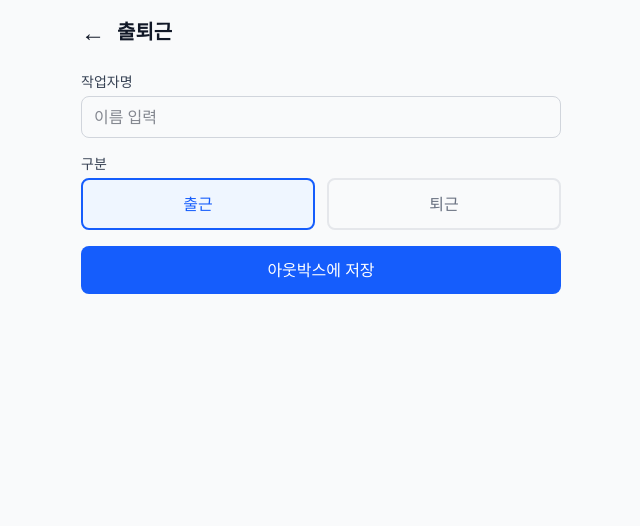
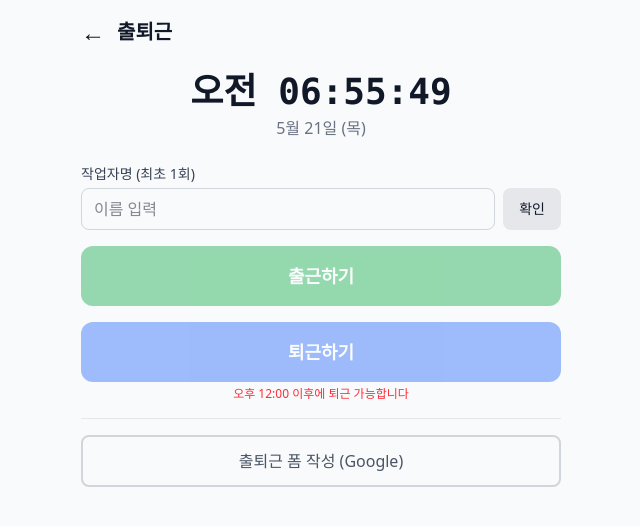
Before and after one commit to rklpoi5678/bmart-pwa, a Next.js app: page /work/attendance in a window 1280 px wide. Shown: the top 526 px of the page, without its empty margins (319-959 px from the left). Built offline with nearby package versions, Linux system fonts and the light colour scheme.

Commit message:
feat: google form url

```diff
--- a/src/app/work/attendance/page.tsx
+++ b/src/app/work/attendance/page.tsx
@@ -1,29 +1,56 @@
 'use client';
 
-import { useState } from 'react';
+import { useState, useEffect } from 'react';
 import { useRouter } from 'next/navigation';
 import { addToQueue } from '@/lib/queue';
 import type { AttendanceData } from '@/db/schema';
 
+const WORKER_KEY = 'bmark-worker-name';
+const CHECKOUT_HOUR = 12;
+
+const GOOGLE_FORM_URL = 'https://docs.google.com/forms/d/14FU61y2q3BUx1bP-FjI5cSmY4KeCo-dSoiyuzT4raCI/edit';
+
 export default function AttendanceForm() {
   const router = useRouter();
-  const [form, setForm] = useState<AttendanceData>({ workerName: '', action: 'check-in' });
+  const [workerName, setWorkerName] = useState('');
+  const [saved, setSaved] = useState(false);
+  const [now, setNow] = useState(new Date());
   const [submitting, setSubmitting] = useState(false);
 
-  const handleSubmit = async (e: React.FormEvent) => {
-    e.preventDefault();
+  useEffect(() => {
+    const stored = localStorage.getItem(WORKER_KEY);
+    if (stored) {
+      setWorkerName(stored);
+      setSaved(true);
+    }
+
+    const tick = setInterval(() => setNow(new Date()), 1000);
+    return () => clearInterval(tick);
+  }, []);
+
+  const canCheckOut = now.getHours() >= CHECKOUT_HOUR;
+
+  const handleSubmit = async (action: 'check-in' | 'check-out') => {
+    if (!saved && !workerName.trim()) return;
+
+    if (saved) localStorage.setItem(WORKER_KEY, workerName);
+
     setSubmitting(true);
     await addToQueue({
       type: 'attendance',
       status: 'pending',
       target: 'sheets',
-      data: form,
+      data: { workerName, action },
       photos: [],
       note: '',
       createdAt: new Date(),
     });
+    setSubmitting(false);
     router.push('/');
   };
+
+  const timeStr = now.toLocaleTimeString('ko-KR', { hour: '2-digit', minute: '2-digit', second: '2-digit' });
+  const dateStr = now.toLocaleDateString('ko-KR', { month: 'long', day: 'numeric', weekday: 'short' });
 
   return (
     <div className="min-h-screen bg-gray-50 p-4 pb-20">
@@ -32,47 +59,80 @@
         <h1 className="text-xl font-bold">출퇴근</h1>
       </div>
 
-      <form onSubmit={handleSubmit} className="space-y-4">
+      <div className="text-center mb-6">
+        <p className="text-4xl font-bold font-mono">{timeStr}</p>
+        <p className="text-gray-500 mt-1">{dateStr}</p>
+      </div>
+
+      <div className="space-y-4">
+        {!saved ? (
           <div>
-          <label className="block text-sm font-medium text-gray-700 mb-1">작업자명</label>
+            <label className="block text-sm font-medium text-gray-700 mb-1">작업자명 (최초 1회)</label>
+            <div className="flex gap-2">
               <input
                 type="text"
                 required
-            value={form.workerName}
-            onChange={(e) => setForm({ ...form, workerName: e.target.value })}
-            className="w-full border border-gray-300 rounded-lg px-3 py-2 text-base"
+                value={workerName}
+                onChange={(e) => setWorkerName(e.target.value)}
+                className="flex-1 border border-gray-300 rounded-lg px-3 py-2 text-base"
                 placeholder="이름 입력"
               />
+              <button
+                type="button"
+                onClick={() => { if (workerName.trim()) setSaved(true); }}
+                className="bg-gray-200 px-4 rounded-lg text-sm font-medium"
+              >
+                확인
+              </button>
+            </div>
+          </div>
+        ) : (
+          <div className="bg-gray-100 rounded-lg px-3 py-2 flex items-center justify-between">
+            <span className="text-sm text-gray-600">{workerName}</span>
+            <button
+              type="button"
+              onClick={() => setSaved(false)}
+              className="text-xs text-blue-600"
+            >
+              변경
+            </button>
+          </div>
+        )}
+
+        <button
+          onClick={() => handleSubmit('check-in')}
+          disabled={submitting || !saved}
+          className="w-full py-4 rounded-xl font-bold text-lg bg-green-600 text-white disabled:opacity-40 active:scale-[0.98] transition-transform"
+        >
+          출근하기
+        </button>
+
+        <div>
+          <button
+            onClick={() => handleSubmit('check-out')}
+            disabled={submitting || !saved || !canCheckOut}
+            className="w-full py-4 rounded-xl font-bold text-lg bg-blue-600 text-white disabled:opacity-40 active:scale-[0.98] transition-transform"
+          >
+            퇴근하기
+          </button>
+          {!canCheckOut && (
+            <p className="text-center text-xs text-red-500 mt-1">
+              오후 12:00 이후에 퇴근 가능합니다
+            </p>
+          )}
         </div>
 
-        <div>
-          <label className="block text-sm font-medium text-gray-700 mb-1">구분</label>
-          <div className="flex gap-3">
-            {(['check-in', 'check-out'] as const).map((action) => (
-              <button
-                key={action}
-                type="button"
-                onClick={() => setForm({ ...form, action })}
-                className={`flex-1 py-3 rounded-lg font-medium text-base border-2 ${
-                  form.action === action
-                    ? 'border-blue-600 bg-blue-50 text-blue-600'
-                    : 'border-gray-200 text-gray-500'
-                }`}
+        <div className="pt-4 border-t border-gray-200">
+          <a
+            href={GOOGLE_FORM_URL}
+            target="_blank"
+            rel="noopener noreferrer"
+            className="block w-full text-center py-3 rounded-lg border-2 border-gray-300 text-gray-600 font-medium"
           >
-                {action === 'check-in' ? '출근' : '퇴근'}
-              </button>
-            ))}
+            출퇴근 폼 작성 (Google)
+          </a>
         </div>
       </div>
-
-        <button
-          type="submit"
-          disabled={submitting}
-          className="w-full bg-blue-600 text-white rounded-lg py-3 font-medium text-base disabled:opacity-50"
-        >
-          {submitting ? '저장 중...' : '아웃박스에 저장'}
-        </button>
-      </form>
     </div>
   );
 }
```
Lines whose indentation alone changed are shown as unchanged.
